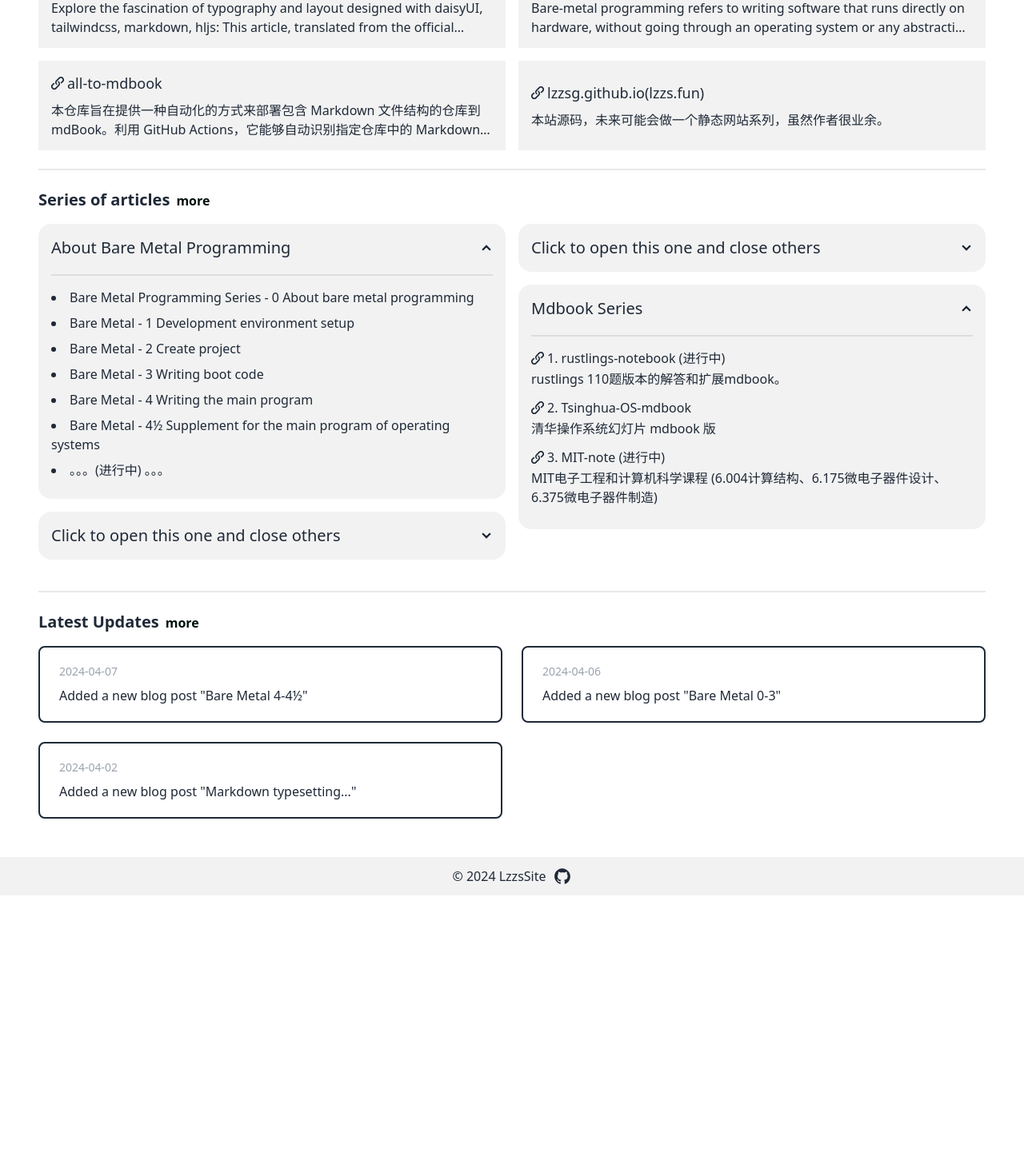
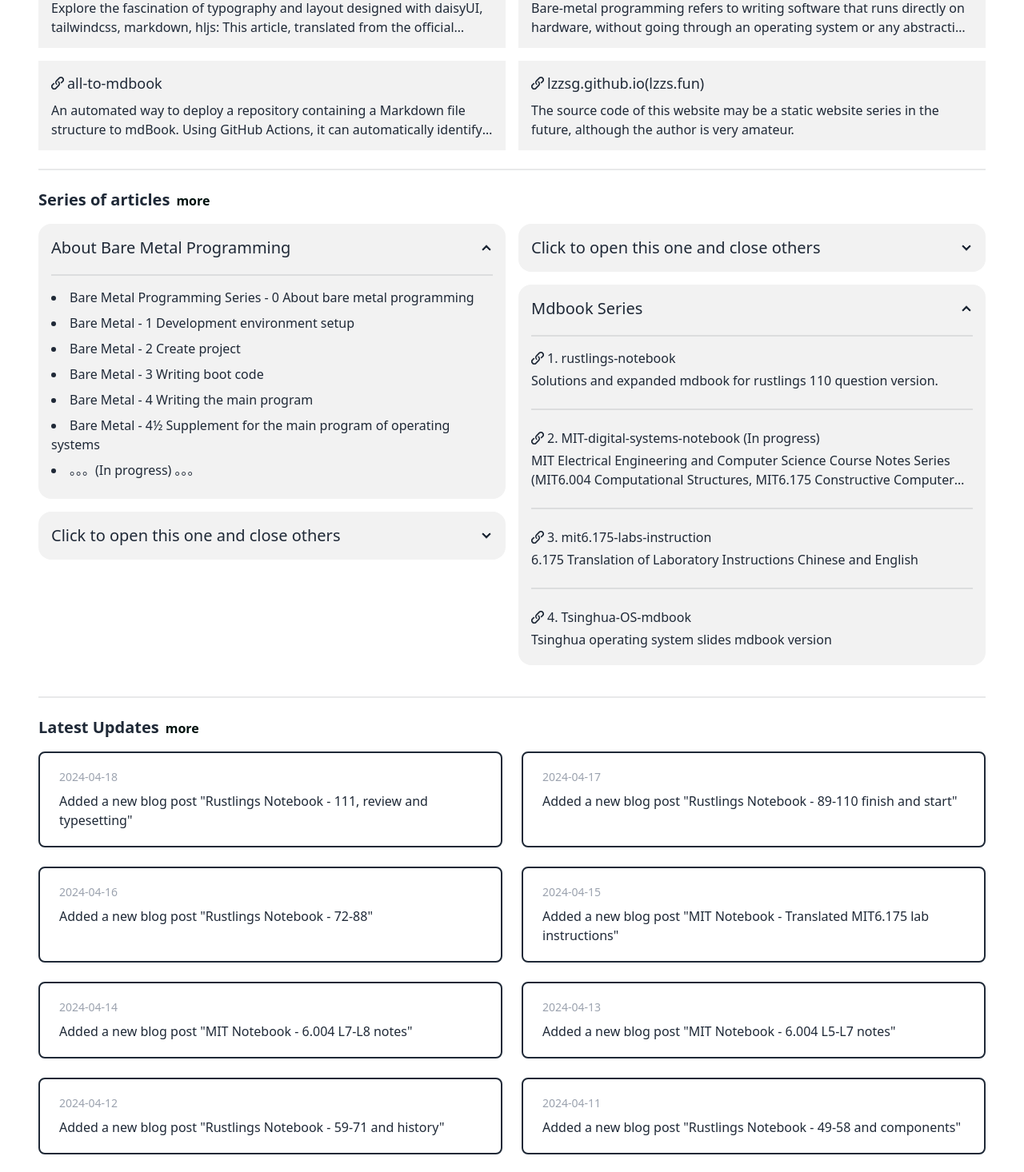
Before and after one commit to lzzsG/lzzs.fun, a React (Create React App) app: page /1/blog in a window 1280 px wide. Shown: the part 240-1706 px from the top of the page at 80% size. Before the commit the page ends 1360 px from the top, so only its background shows below. Built offline with nearby package versions, Linux system fonts and the light colour scheme.

Commit message:
add blog mit6.175trsns

```diff
--- a/src/assets/updatesData.js
+++ b/src/assets/updatesData.js
@@ -1,4 +1,54 @@
 const updatesData = [
+    {
+        date: '2024-04-18',
+        type: 'blogAddition',
+        topicKey: 'blogAddition0418rustlings',
+    },
+    {
+        date: '2024-04-17',
+        type: 'blogAddition',
+        topicKey: 'blogAddition0417rustlings',
+    },
+    {
+        date: '2024-04-16',
+        type: 'blogAddition',
+        topicKey: 'blogAddition0416rustlings',
+    },
+    {
+        date: '2024-04-15',
+        type: 'blogAddition',
+        topicKey: 'blogAddition0415mit',
+    },
+    {
+        date: '2024-04-14',
+        type: 'blogAddition',
+        topicKey: 'blogAddition0414mit',
+    },
+    {
+        date: '2024-04-13',
+        type: 'blogAddition',
+        topicKey: 'blogAddition0413mit',
+    },
+    {
+        date: '2024-04-12',
+        type: 'blogAddition',
+        topicKey: 'blogAddition0412rustlings',
+    },
+    {
+        date: '2024-04-11',
+        type: 'blogAddition',
+        topicKey: 'blogAddition0411rustlings',
+    },
+    {
+        date: '2024-04-10',
+        type: 'blogAddition',
+        topicKey: 'blogAddition0410rustlings',
+    },
+    {
+        date: '2024-04-09',
+        type: 'blogAddition',
+        topicKey: 'blogAddition0409rustlings',
+    },
     {
         date: '2024-04-07',
         type: 'websiteUpdate',
--- a/src/i18n/en.json
+++ b/src/i18n/en.json
@@ -23,6 +23,14 @@
     "aboutContent": "Bilingual test | This page provides information.",
     "footer": "© 2024 My Site",
     "mainContent": "Bilingual test | This is our main content section where you can find detailed information about My Site.",
+    "ing": "In progress",
+    "rustlingsAbout": "Solutions and expanded mdbook for rustlings 110 question version.",
+    "thpptAbout": "Tsinghua operating system slides mdbook version",
+    "alltoMDAbout": "An automated way to deploy a repository containing a Markdown file structure to mdBook. Using GitHub Actions, it can automatically identify the Markdown files in the specified repository and generate the corresponding mdBook. In addition, it supports custom configuration, Such as target warehouse links, ignoring specific folders, enabling natural sorting, etc., making the generated book structure more reasonable and beautiful. ",
+    "lzzsfunAbout": "The source code of this website may be a static website series in the future, although the author is very amateur.",
+    "MITAbout": "MIT Electrical Engineering and Computer Science Course Notes Series (MIT6.004 Computational Structures, MIT6.175 Constructive Computer Architecture, MIT6.375 Complex Digital Systems)",
+    "175LabInsAbout": "6.175 Translation of Laboratory Instructions Chinese and English",
+    "MdbookSeries": "Mdbook Series",
     "quote": "The only way to do great work is to love what you do.",
     "items": [
         {
@@ -83,6 +91,17 @@
     "addedNewPostAbout": "Added a new blog post \"{{topic}}\"",
     "updatedPageWith": "Updated page content [{{feature}}]",
     "OptimizeTwoBlogDirectories": "Optimize two directories for blogs",
+    "blogAddition0409rustlings": "Rustlings Notebook - 1-22 and story",
+    "blogAddition0410rustlings": "Rustlings Notebook - 23-48",
+    "blogAddition0411rustlings": "Rustlings Notebook - 49-58 and components",
+    "blogAddition0412rustlings": "Rustlings Notebook - 59-71 and history",
+    "blogAddition0416rustlings": "Rustlings Notebook - 72-88",
+    "blogAddition0417rustlings": "Rustlings Notebook - 89-110 finish and start",
+    "blogAddition0418rustlings": "Rustlings Notebook - 111, review and typesetting",
+    "blogAddition0413mit": "MIT Notebook - 6.004 L5-L7 notes",
+    "blogAddition0414mit": "MIT Notebook - 6.004 L7-L8 notes",
+    "blogAddition0415mit": "MIT Notebook - Translated MIT6.175 lab instructions",
+    "-----------------": "----------",
     "AddLatestUpdates": "Add \"Latest Updates\"",
     "ClickToOpen": "Click to open this one and close others",
     "MarkdownTypesetting": "Markdown typesetting...",
--- a/src/i18n/zh.json
+++ b/src/i18n/zh.json
@@ -23,6 +23,14 @@
     "aboutContent": "双语测试 | 此页面提供了有关网站的信息。",
     "footer": "© 2024 我的网站",
     "mainContent": "双语测试 | 这是我们的主要内容部分。您可以在这里找到有关我的网站的详细信息。",
+    "ing": "进行中",
+    "rustlingsAbout": "rustlings 110题版本的解答和扩展mdbook。",
+    "MITAbout": "MIT电子工程和计算机科学课程系列笔记 (MIT6.004 计算结构、MIT6.175 构造可靠的数字系统、MIT6.375 复杂数字系统)",
+    "lzzsfunAbout": "本站源码，未来可能会做一个静态网站系列，虽然作者很业余。",
+    "alltoMDAbout": " 一种自动化的方式来部署包含 Markdown 文件结构的仓库到 mdBook。利用 GitHub Actions，它能够自动识别指定仓库中的 Markdown 文件，并生成相应的 mdBook。此外，它支持自定义配置，如目标仓库链接、忽略特定文件夹、启用自然排序等，使得生成的书籍结构更加合理和美观。",
+    "thpptAbout": "清华操作系统幻灯片 mdbook 版",
+    "175LabInsAbout": "6.175 实验指导的翻译 中英对照",
+    "MdbookSeries": "Mdbook 系列",
     "quote": "学海无涯，回头是岸。",
     "items": [
         {
@@ -86,6 +94,17 @@
     "AddLatestUpdates": "添加“最新更新”",
     "ClickToOpen": "单击打开此项并关闭其他项",
     "MarkdownTypesetting": "Markdown 排版...",
+    "blogAddition0409rustlings": "Rustlings 笔记 - 1-22 及故事",
+    "blogAddition0410rustlings": "Rustlings 笔记 - 23-48",
+    "blogAddition0411rustlings": "Rustlings 笔记 - 49-58 及组件",
+    "blogAddition0412rustlings": "Rustlings 笔记 - 59-71 及历史",
+    "blogAddition0416rustlings": "Rustlings 笔记 - 72-88",
+    "blogAddition0417rustlings": "Rustlings 笔记 - 89-110 完成",
+    "blogAddition0418rustlings": "Rustlings 笔记 - 111, 审核及排版",
+    "blogAddition0413mit": "MIT 笔记 - 6.004 L5-L7",
+    "blogAddition0414mit": "MIT 笔记 - 6.004 L7-L8",
+    "blogAddition0415mit": "MIT 笔记 - 翻译 MIT6.175 实验指导书",
+    "-----------------": "----------",
     "blogAddition0406BareMetal": "裸机编程 0-3",
     "blogAddition0407BareMetal": "裸机编程 4-4½"
 }
--- a/src/pages/BlogPage.js
+++ b/src/pages/BlogPage.js
@@ -68,7 +68,9 @@ const BlogPage = () => {
                                     <h3 className="text-lg overflow-hidden line-clamp-1 hover:underline mb-2">all-to-mdbook</h3>
                                 </a>
                             </div>
-                            <p className="overflow-hidden line-clamp-2">本仓库旨在提供一种自动化的方式来部署包含 Markdown 文件结构的仓库到 mdBook。利用 GitHub Actions，它能够自动识别指定仓库中的 Markdown 文件，并生成相应的 mdBook。此外，它支持自定义配置，如目标仓库链接、忽略特定文件夹、启用自然排序等，使得生成的书籍结构更加合理和美观。
+                            <p className="overflow-hidden line-clamp-2">
+                                {t('alltoMDAbout')}
+
                             </p>
                         </div>
                     </div>
@@ -84,7 +86,8 @@ const BlogPage = () => {
                                     </h3>
                                 </a>
                             </div>
-                            <p className="overflow-hidden line-clamp-2">本站源码，未来可能会做一个静态网站系列，虽然作者很业余。
+                            <p className="overflow-hidden line-clamp-2">
+                                {t('lzzsfunAbout')}
                             </p>
                         </div>
                     </div>
@@ -128,7 +131,7 @@ const BlogPage = () => {
                                 </Link>
                                 <Link to={`/${currentLang}/blog/bare-metal/4½-Supplement-for-the-main-program-of-operating-systems`}>
                                     <li class="text-base mb-2 hover:underline">
-                                        。。。(进行中) 。。。</li>
+                                        。。。({t('ing')}) 。。。</li>
                                 </Link>
                             </ul>
                         </div>
@@ -182,7 +185,7 @@ const BlogPage = () => {
                     <div className="collapse collapse-arrow bg-base-200 mb-2 md:mb-4">
                         <input type="radio" name="my-accordion-1" defaultChecked />
                         <div className="collapse-title text-xl font-medium">
-                            Mdbook Series
+                            {t('MdbookSeries')}
                         </div>
                         <div className="collapse-content m-0">
                             <div className="divider -translate-y-1 m-0 mb-1"></div>
@@ -191,33 +194,46 @@ const BlogPage = () => {
                                 <div className="flex">
                                     <LinkIcon className="size-4 mr-1 translate-y-1" />
                                     <a href='https://lzzs.fun/rustlings-notebook/' target="_blank" rel="noopener noreferrer">
-                                        <li className="text-base mb-0.5 hover:underline">
-                                            rustlings-notebook (进行中)</li>
+                                        <li className="text-base mb-1 hover:underline">
+                                            rustlings-notebook</li>
                                     </a>
                                 </div>
-                                <p className="overflow-hidden mb-3 line-clamp-2">rustlings 110题版本的解答和扩展mdbook。
+                                <p className="overflow-hidden mb-1 line-clamp-2"> {t('rustlingsAbout')}
                                 </p>
+                                <div className="divider"></div>
+                                <div className="flex">
+                                    <LinkIcon className="size-4 mr-1 translate-y-1" />
+                                    <a href='https://lzzs.fun/MIT-digital-systems-notebook/' target="_blank" rel="noopener noreferrer">
+                                        <li className="text-base mb-1 hover:underline">
+                                            MIT-digital-systems-notebook ({t('ing')})</li>
+                                    </a>
+                                </div>
+                                <p className="overflow-hidden mb-1 line-clamp-2">{t('MITAbout')}
+                                </p>
+                                <div className="divider"></div>
+                                <div className="flex">
+                                    <LinkIcon className="size-4 mr-1 translate-y-1" />
+                                    <a href='https://lzzs.fun/mit6.175-labs-instruction/' target="_blank" rel="noopener noreferrer">
+                                        <li className="text-base mb-1 hover:underline">
+                                            mit6.175-labs-instruction</li>
+                                    </a>
+                                </div>
+                                <p className="overflow-hidden mb-1 line-clamp-2">{t('175LabInsAbout')}
+                                </p>
+                                <div className="divider"></div>
+
 
                                 <div className="flex">
                                     <LinkIcon className="size-4 mr-1 translate-y-1" />
                                     <a href='https://lzzs.fun/Tsinghua-OS-mdbook/' target="_blank" rel="noopener noreferrer">
-                                        <li className="text-base mb-0.5 hover:underline">
+                                        <li className="text-base mb-1 hover:underline">
                                             Tsinghua-OS-mdbook
                                         </li>
                                     </a>
                                 </div>
 
-                                <p className="overflow-hidden mb-3 line-clamp-2">清华操作系统幻灯片 mdbook 版
-                                </p>
-
-                                <div className="flex">
-                                    <LinkIcon className="size-4 mr-1 translate-y-1" />
-                                    <a href='https://lzzs.fun/mit-note/' target="_blank" rel="noopener noreferrer">
-                                        <li className="text-base mb-0.5 hover:underline">
-                                            MIT-note (进行中)</li>
-                                    </a>
-                                </div>
-                                <p className="overflow-hidden mb-3 line-clamp-2">MIT电子工程和计算机科学课程 (6.004计算结构、6.175微电子器件设计、6.375微电子器件制造)
+                                <p className="overflow-hidden mb-1 line-clamp-2">
+                                    {t('thpptAbout')}
                                 </p>
                             </ul>
                         </div>
```
